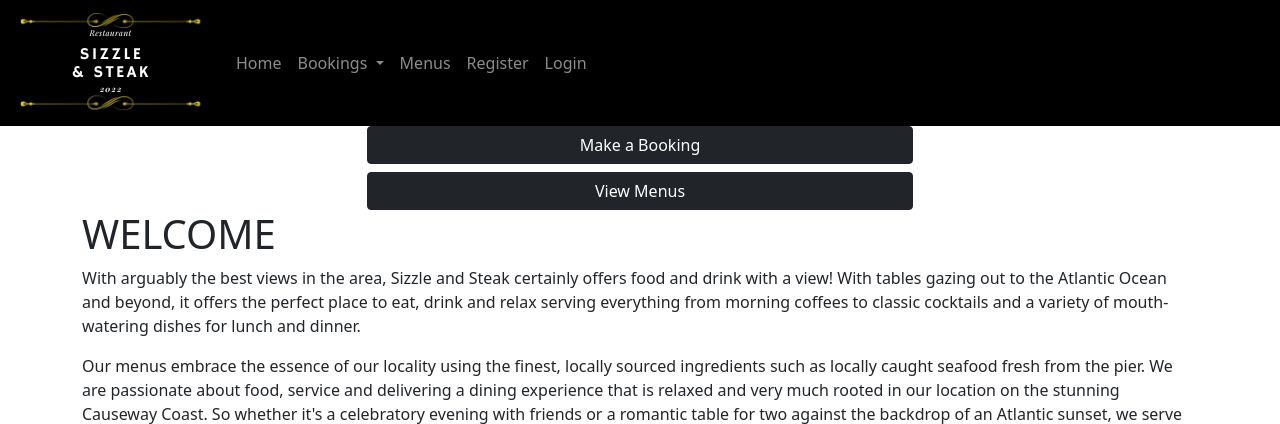
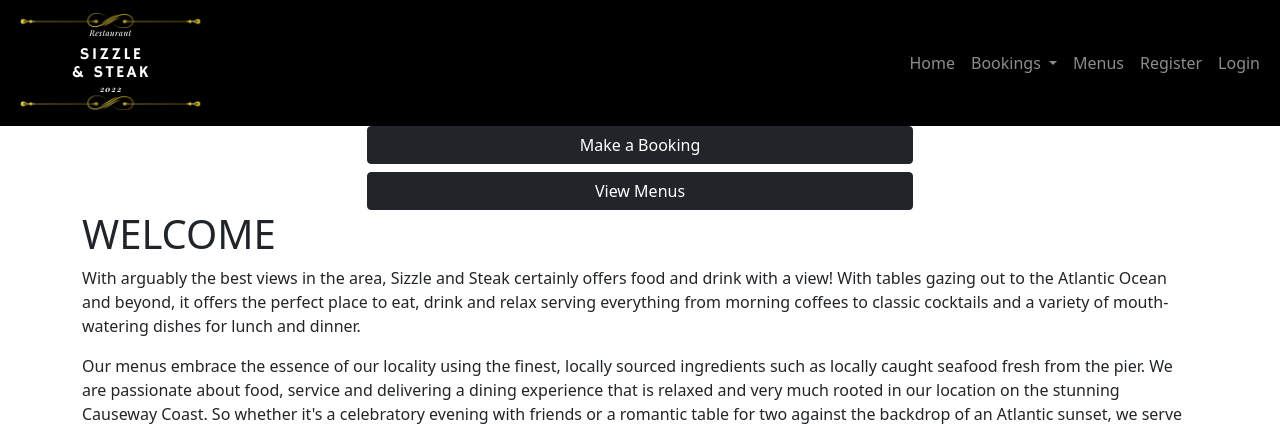
Before and after one commit to Gareth-McGirr/Portfolio-Project-4-SizzleAndSteak, a Django app: page / in a window 1280 px wide. Shown: the top 424 px of the page. Run offline with Django 4.2, Linux system fonts and the light colour scheme; some libraries are stand-ins or nearby versions.

Commit message:
Style: Align nav items to the right for better ux

```diff
--- a/templates/includes/nav.html
+++ b/templates/includes/nav.html
@@ -9,8 +9,8 @@
                 aria-controls="navbarText" aria-expanded="false" aria-label="Toggle navigation">
                 <span class="navbar-toggler-icon"></span>
             </button>
-            <div class="collapse navbar-collapse" id="navbarText">
-                <ul class="navbar-nav me-auto mb-2 mb-lg-0">
+            <div class="collapse navbar-collapse justify-content-end" id="navbarText">
+                <ul class="navbar-nav justify-content-end mb-2 mb-lg-0">
                     <li class="nav-item">
                         <a class="nav-link" aria-current="page" href="{% url 'home' %}">Home</a>
                     </li>
```
